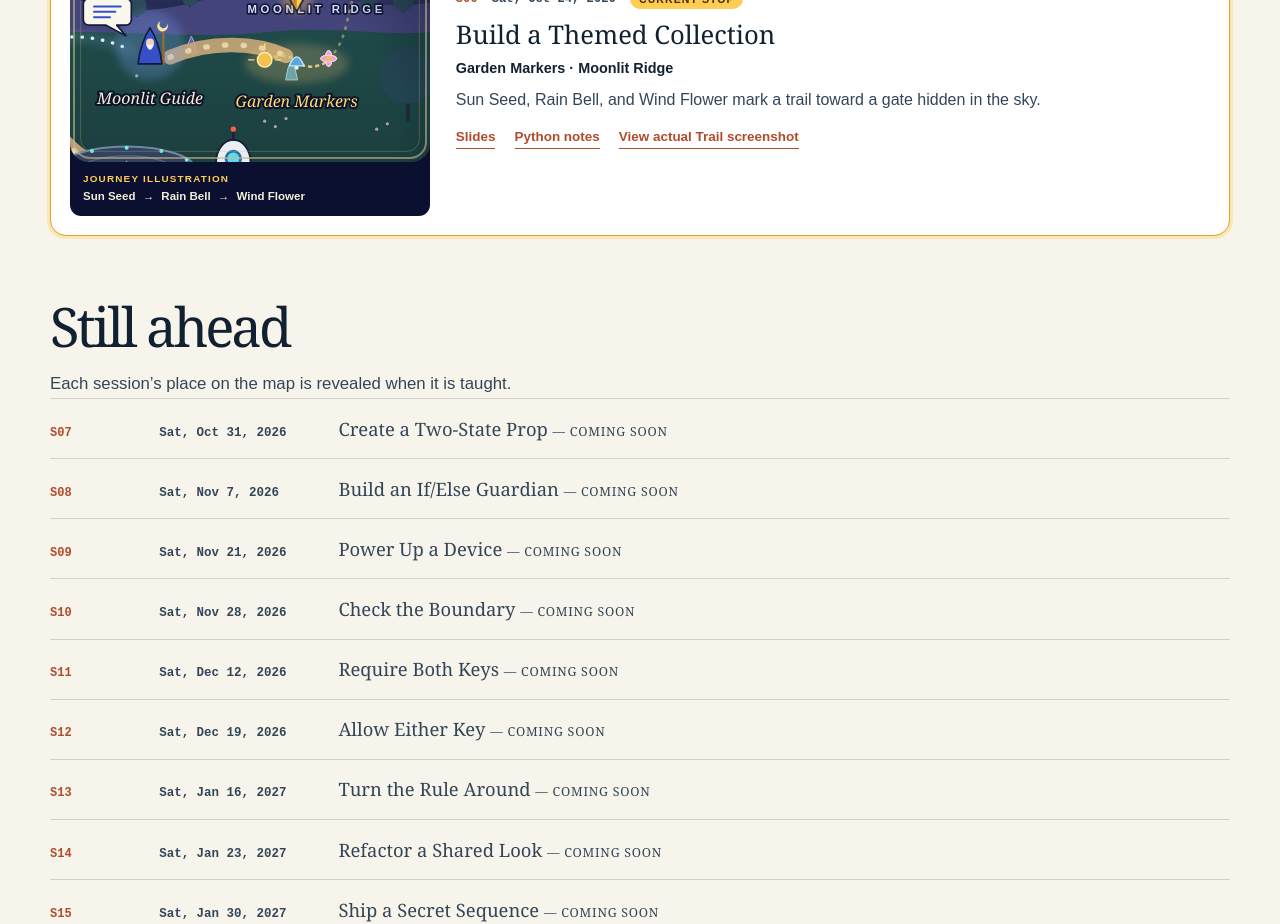
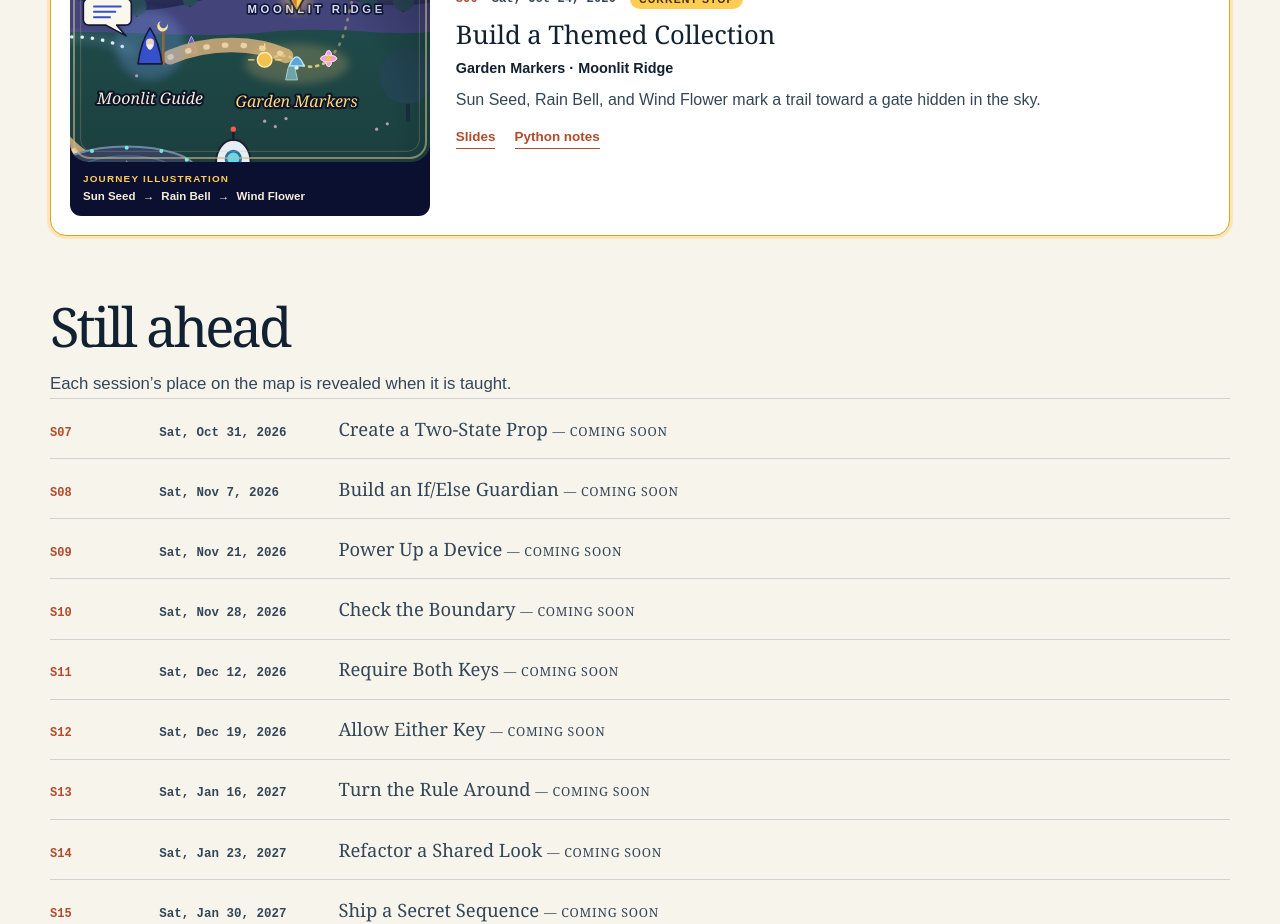
Before and after one commit to tonyluo2000/explore-studio, a Next.js app in the folder course4teen-website/: page /students/journey in a window 1280 px wide. Shown: the part 3240-4164 px from the top of the page. Built offline with nearby package versions, Linux system fonts and the light colour scheme.

Commit message:
Remove S06 Journey screenshot link

```diff
--- a/course4teen-website/app/students/journey/page.tsx
+++ b/course4teen-website/app/students/journey/page.tsx
@@ -178,9 +178,6 @@ export default function JourneyPage() {
                     <p className="journey-stop-links">
                       {stop.slidesHref ? <Link href={stop.slidesHref}>Slides</Link> : null}
                       {stop.notesHref ? <Link href={stop.notesHref}>Python notes</Link> : null}
-                      {isS06JourneyStop ? (
-                        <a href={stop.hero.full.src}>View actual Trail screenshot</a>
-                      ) : null}
                     </p>
                   </div>
                 </li>
```
Also changed, not shown: 1 other file (tests, documents, lock files or other folders).
